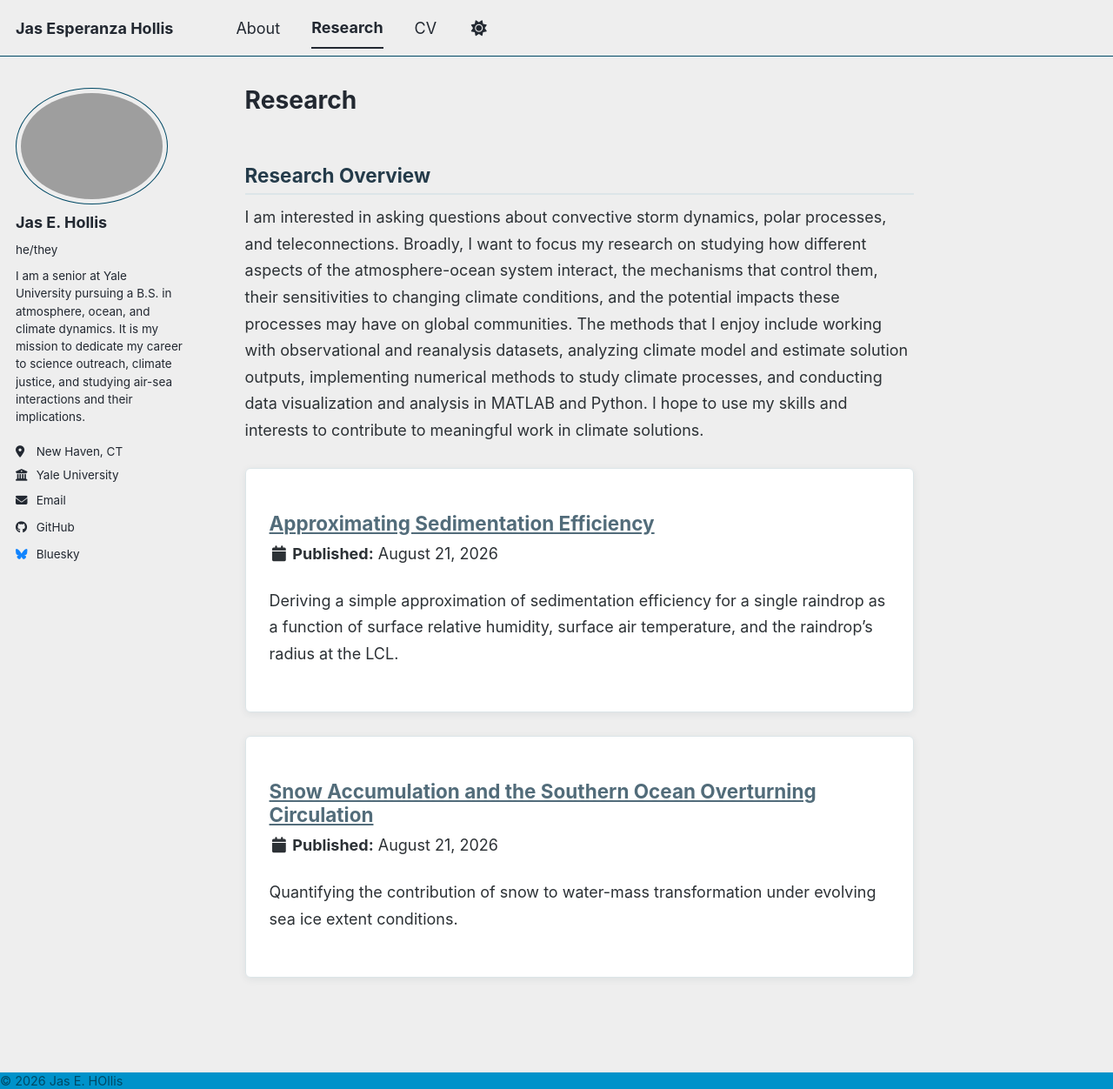
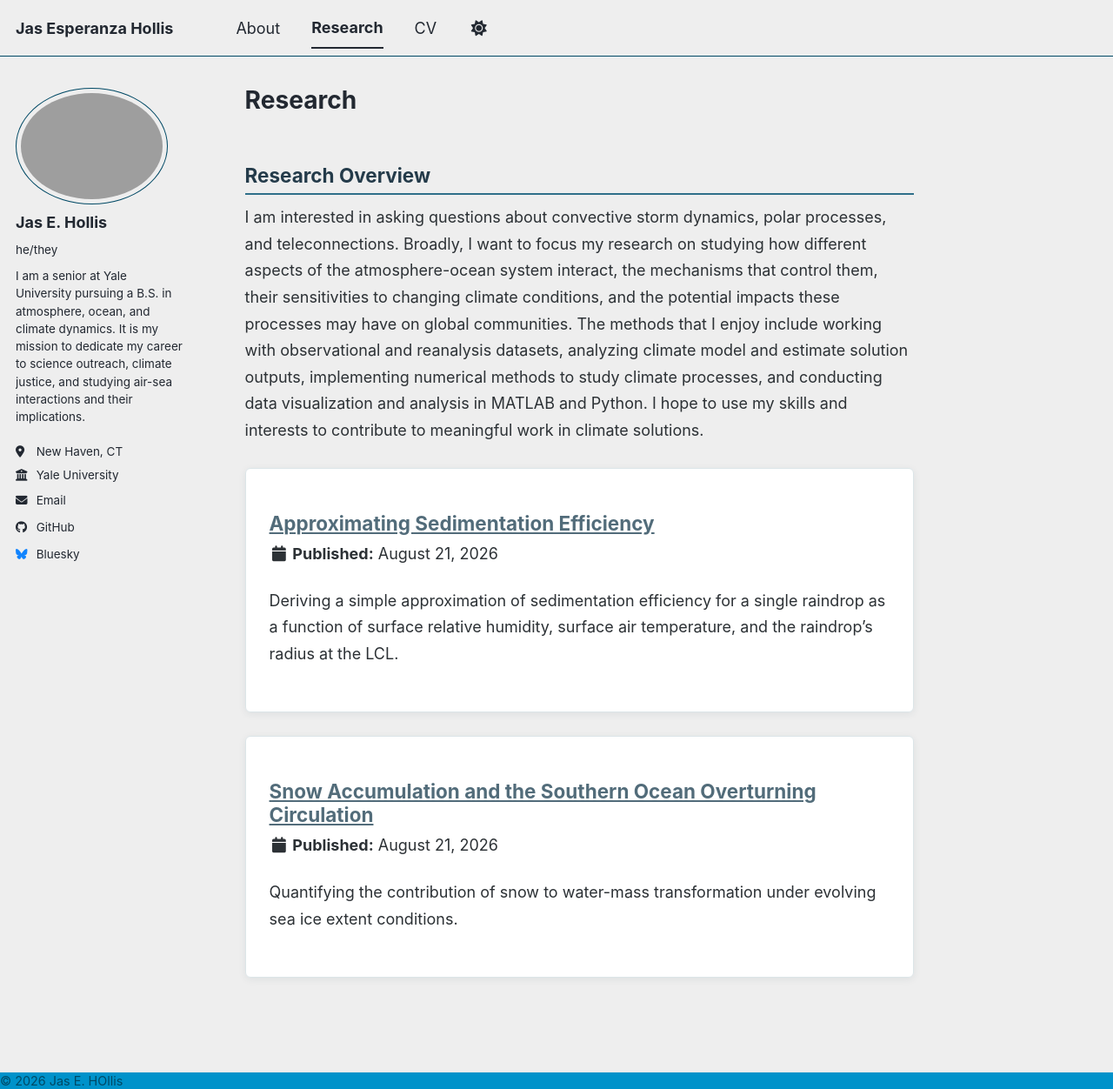
Before and after one commit to jas-hollis/jas-hollis.github.io, a Jekyll site: the page built from _pages/research.md, in a window 1280 px wide and 1252 px high. Shown: the whole window at 87% size. Built offline with Jekyll 4.4.1, drawn with Linux system fonts in a browser that asks for light colours; a style sheet for code colours, icons or effects is not loaded.

Commit message:
Update main.scss
changing border bottom color

```diff
--- a/assets/css/main.scss
+++ b/assets/css/main.scss
@@ -66,7 +66,7 @@ $body-charcoal: #2C3135;
 
 .page__content h2 {
   color: $storm-deep;
-  border-bottom: 2px solid $sea-ice;
+  border-bottom: 2px solid $wave-blue;
   padding-bottom: 0.3em;
   margin-top: 2em;
 }
```
